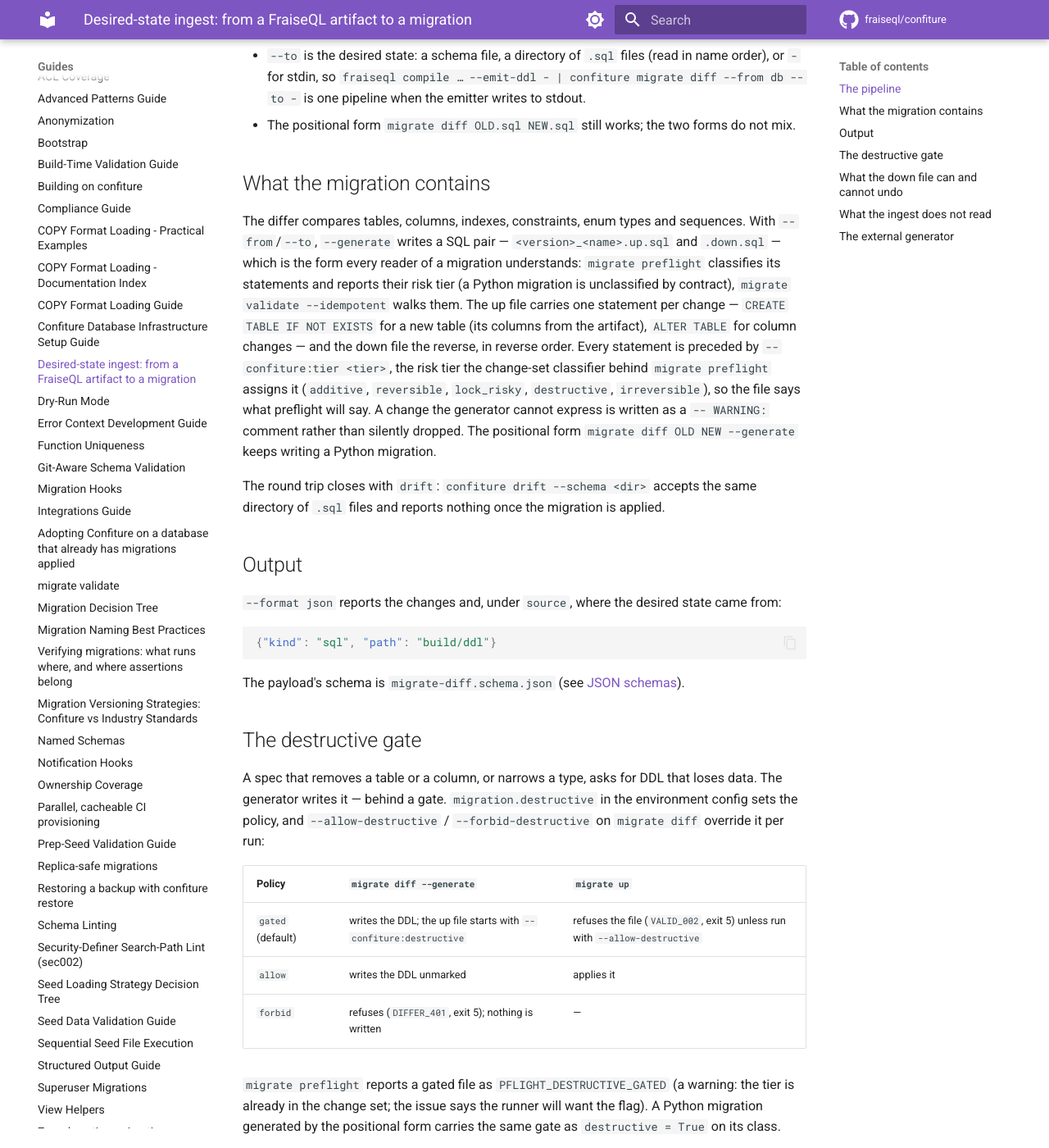
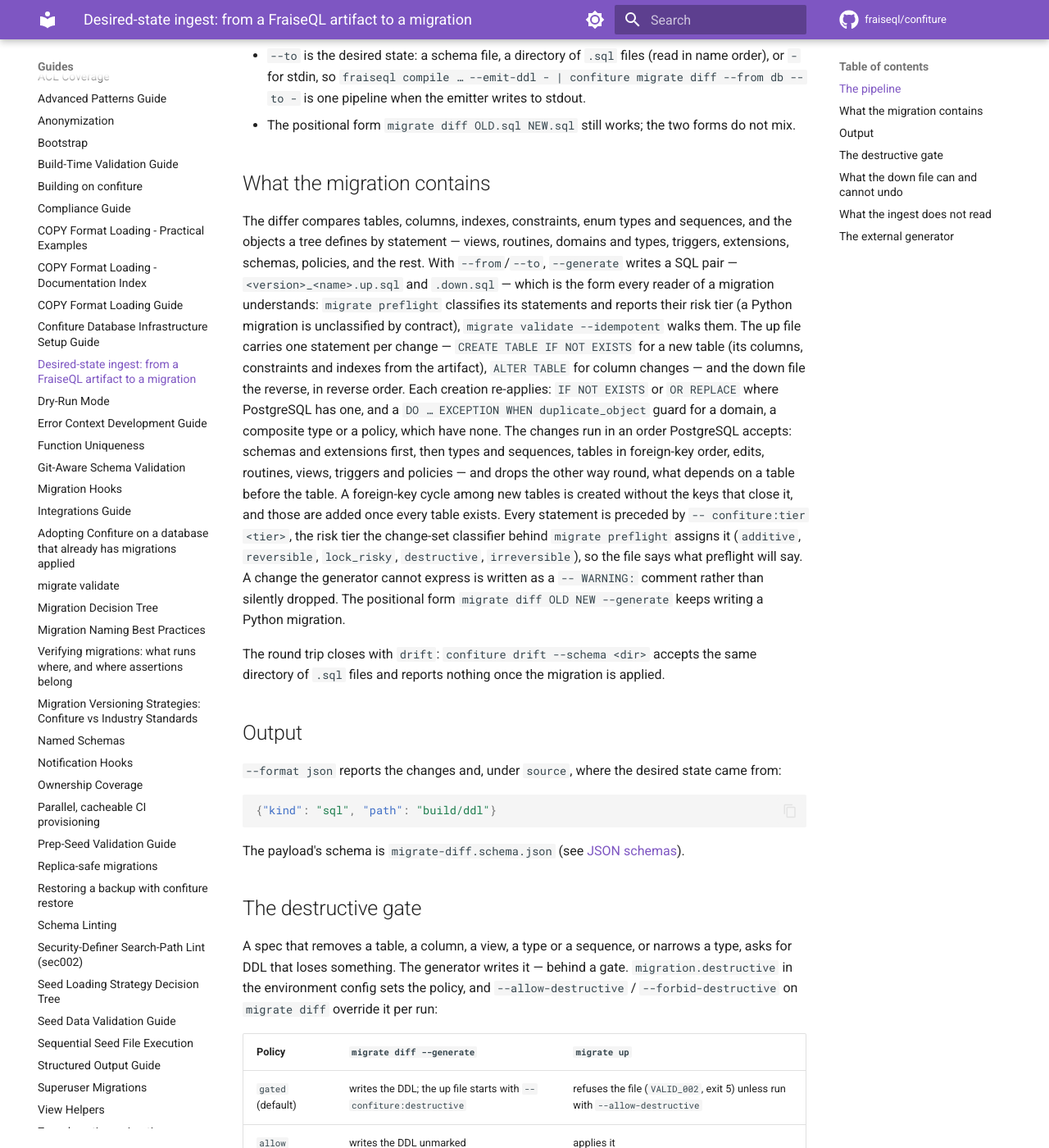
Before and after one commit to fraiseql/confiture, an MkDocs documentation site: the page built from docs/guides/desired-state.md, in a window 1280 px wide and 1400 px high, scrolled down 605 px. Shown: the whole window at 82% size. Built offline with MkDocs 1.6.1 and Material for MkDocs 9.7.7, drawn with Linux system fonts in a browser that asks for light colours; comment, search, counter and statistics services are not loaded; the version menu is left out; some of the changed text lies outside the part shown.

Commit message:
docs(differ): the desired-state guide says what --generate writes (#335)
## Changes
- desired-state.md: the objects compared, re-apply guards, the apply
  order and FK-cycle split, what the down file restores
- quality-gate.yml: the pglast-matrix leg runs the index reader, the
  renderer and the order suites (verified locally on pglast 6.16 / 7.18)

## Verification
✅ Tests pass (unit+contract 10400; integration+e2e 1020)
✅ Lints clean, ty clean, budgets current, generators in sync, goldens
   (diff, drift, model, routines) current, mkdocs strict

Co-Authored-By: Claude Opus 5.5 <noreply@anthropic.com>

```diff
--- a/docs/guides/desired-state.md
+++ b/docs/guides/desired-state.md
@@ -24,13 +24,20 @@ confiture migrate up
 
 ## What the migration contains
 
-The differ compares tables, columns, indexes, constraints, enum types and sequences. With
-`--from`/`--to`, `--generate` writes a SQL pair — `<version>_<name>.up.sql` and `.down.sql` — which
+The differ compares tables, columns, indexes, constraints, enum types and sequences, and the
+objects a tree defines by statement — views, routines, domains and types, triggers, extensions,
+schemas, policies, and the rest. With `--from`/`--to`, `--generate` writes a SQL pair — `<version>_<name>.up.sql` and `.down.sql` — which
 is the form every reader of a migration understands: `migrate preflight` classifies its statements
 and reports their risk tier (a Python migration is unclassified by contract), `migrate validate
 --idempotent` walks them. The up file carries one statement per change — `CREATE TABLE IF NOT
-EXISTS` for a new table (its columns from the artifact), `ALTER TABLE` for column changes — and the
-down file the reverse, in reverse order. Every statement is preceded by `-- confiture:tier <tier>`,
+EXISTS` for a new table (its columns, constraints and indexes from the artifact), `ALTER TABLE` for
+column changes — and the down file the reverse, in reverse order. Each creation re-applies: `IF NOT
+EXISTS` or `OR REPLACE` where PostgreSQL has one, and a `DO … EXCEPTION WHEN duplicate_object` guard
+for a domain, a composite type or a policy, which have none. The changes run in an order PostgreSQL
+accepts: schemas and extensions first, then types and sequences, tables in foreign-key order,
+edits, routines, views, triggers and policies — and drops the other way round, what depends on a
+table before the table. A foreign-key cycle among new tables is created without the keys that close
+it, and those are added once every table exists. Every statement is preceded by `-- confiture:tier <tier>`,
 the risk tier the change-set classifier behind `migrate preflight` assigns it (`additive`,
 `reversible`, `lock_risky`, `destructive`, `irreversible`), so the file says what preflight will say. A
 change the generator cannot express is written as a `-- WARNING:` comment rather than silently dropped. The positional form `migrate diff OLD NEW
@@ -51,7 +58,8 @@ The payload's schema is `migrate-diff.schema.json` (see [JSON schemas](../refere
 
 ## The destructive gate
 
-A spec that removes a table or a column, or narrows a type, asks for DDL that loses data. The
+A spec that removes a table, a column, a view, a type or a sequence, or narrows a type, asks for
+DDL that loses something. The
 generator writes it — behind a gate. `migration.destructive` in the environment config sets the
 policy, and `--allow-destructive` / `--forbid-destructive` on `migrate diff` override it per run:
 
@@ -69,8 +77,13 @@ generated by the positional form carries the same gate as `destructive = True` o
 
 The down file is derived from what the differ saw. A dropped column comes back as `ADD COLUMN` with
 its type, nullability and default (the default as PostgreSQL prints it, casts and call arguments
-included); a dropped table comes back as its `CREATE TABLE`; a narrowed type widens back. Rows never
-come back: the up statement that loses them is preceded by `-- confiture:irreversible data`, and
+included); a dropped table comes back as its `CREATE TABLE`; a narrowed type widens back; a
+dropped enum type comes back with its labels, a dropped sequence with its options; an added
+constraint is dropped by its name. A type change PostgreSQL has no assignment cast for (`text` →
+`integer`) is written `USING column::type`, with a `-- review:` line saying a value that does not
+cast fails the migration. Rows never
+come back, nor a sequence's position: the up statement that loses them is preceded by
+`-- confiture:irreversible data`, and
 `migrate preflight` repeats the reason under the gate issue's `details.irreversible`. A change the
 generator has no rollback for is written as `-- confiture:irreversible no rollback derived for …` in
 the down file — and its up statement is tiered `irreversible`, whatever its DDL alone would say.
```
Also changed, not shown: 1 other file.
